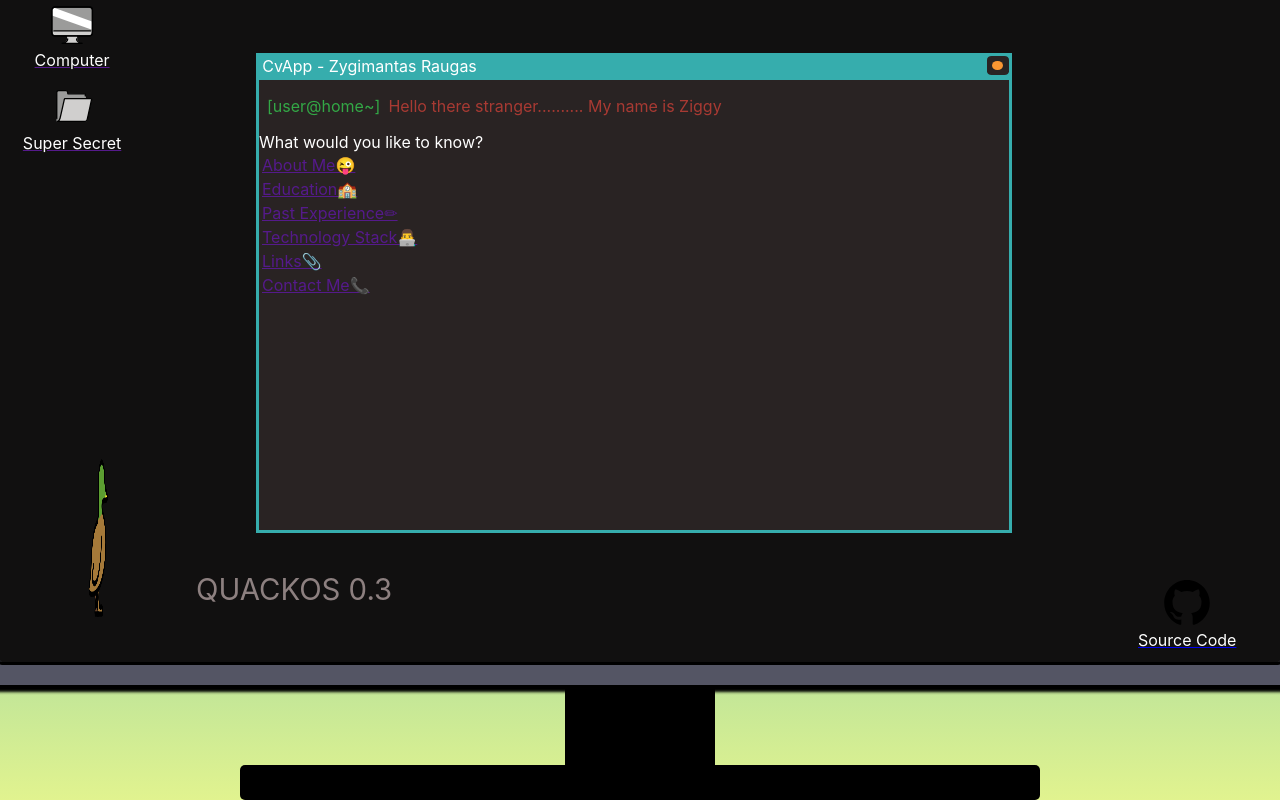
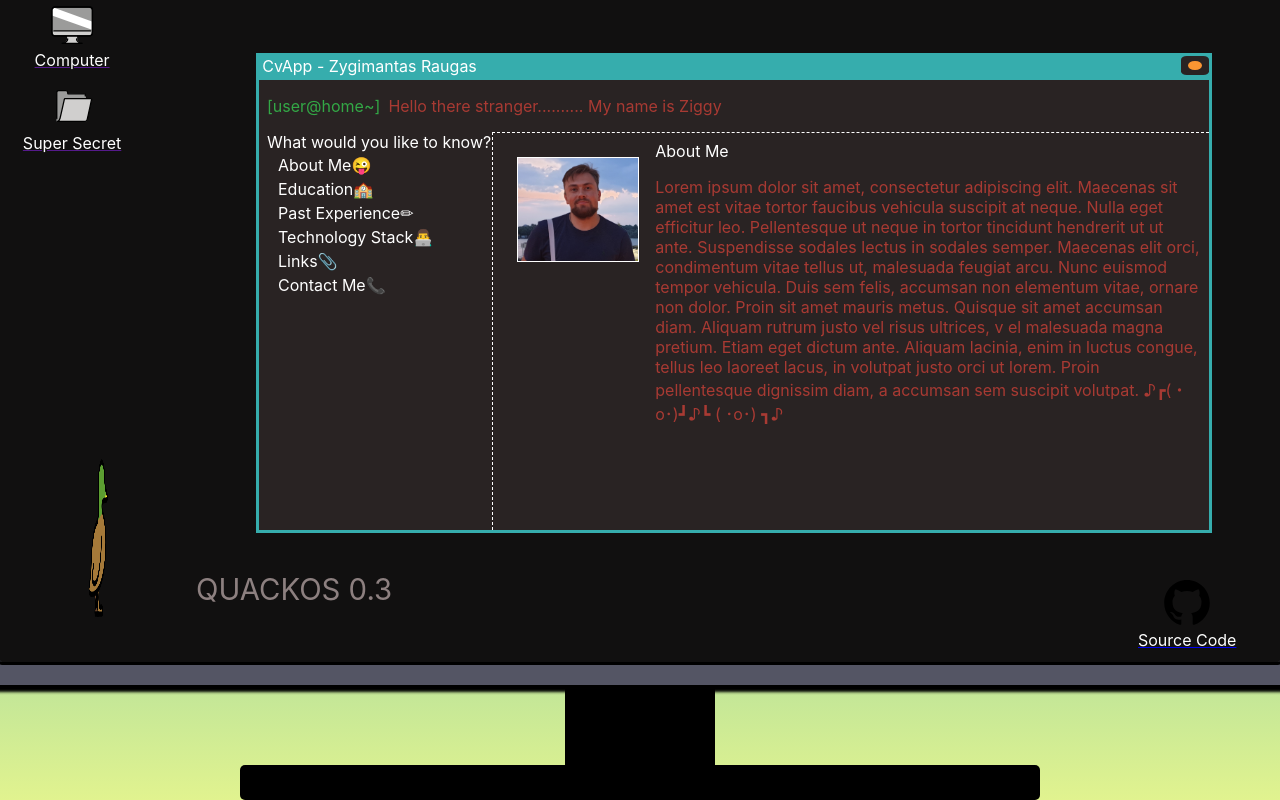
Before and after one commit to igiz/pages, a React (Create React App) app: page / in a window 1280 px wide. Shown: the top 800 px of the page. Built offline with nearby package versions, Linux system fonts and the light colour scheme.

Commit message:
Add profile image. Setup contents area.

```diff
--- a/src/components/CvApp.tsx
+++ b/src/components/CvApp.tsx
@@ -2,7 +2,8 @@ import React from 'react';
 import styled from 'styled-components';
 
 import { NavLink } from '../types/interfaces';
-import linkConfig from '../links.json'
+import linkConfig from '../links.json';
+import profile from '../assets/profile.jpg';
 
 const ColoredSpan = styled.span<{ color: string }>`
     color: ${props => props.color};
@@ -28,7 +29,7 @@ const ScrollSpan = styled.span<{ color: string, steps: number }>`
 
     @keyframes typewriter {
         from { width: 0% }
-        to { width: 65% }
+        to { width: 32% }
     }
 
     @keyframes blink-caret {
@@ -37,9 +38,55 @@ const ScrollSpan = styled.span<{ color: string, steps: number }>`
     }
 `;
 
-const ConsoleContainer = styled.div`
+const FlexContainer = styled.div<{ direction: "row" | "column" }>`
     display: flex;
+    flex-direction: ${props => props.direction};
+    flex-basis: 100%;
+`;
+
+const ContentsContainer = styled.div`
+    flex: 3;
+    padding: 0.5rem 0.5rem;
+    border-left: 0.1rem dashed white;
+    border-top: 0.1rem dashed white;
+
+    p {
+        color: #A83A33
+    }
+`;
+
+const SmallImage = styled.img`
+    width: 120px;
+    height: 103px;
+    border: 0.1rem solid white;
+    margin: 1rem;
+`;
+
+const NavigationContainer = styled.div`
+    flex: 1;
     flex-direction: column;
+    font-size: 12pt;
+
+    * {
+        margin-left: 0.5em;
+    }
+
+    a {
+        text-decoration: none;
+        color: white;
+        :hover {
+            color: #76C7F5;
+            text-decoration: underline;
+            font-size: 13pt;
+        }
+        :hover:before {
+            content: ">"
+        }
+
+        :hover:after{
+            content: "<";
+        }
+    }
 `;
 
 const ConsoleText: React.FC<{ message: string }> = ({ message }) => {
@@ -51,9 +98,10 @@ const ConsoleText: React.FC<{ message: string }> = ({ message }) => {
 
 const CvApp: React.FC = () => {
     const navigationLinks: NavLink[] = linkConfig.links;
-    return <ConsoleContainer>
+    return <FlexContainer direction={"column"}>
         <ConsoleText message={'Hello there stranger.......... My name is Ziggy'} />
-        <div>
+        <FlexContainer direction={"row"}>
+            <NavigationContainer>
                 <ColoredSpan color="white">What would you like to know?</ColoredSpan>
                 <table id="nav">
                     {navigationLinks.map(item => <tr>
@@ -62,8 +110,27 @@ const CvApp: React.FC = () => {
                         </td>
                     </tr>)}
                 </table>
-        </div>
-    </ConsoleContainer>
+            </NavigationContainer>
+            <ContentsContainer>
+                <FlexContainer direction={"row"}>
+                    <SmallImage src={profile} />
+                    <FlexContainer direction={"column"}>
+                        <ColoredSpan color={"white"}>About Me</ColoredSpan>
+                        <p>Lorem ipsum dolor sit amet, consectetur adipiscing elit.
+                            Maecenas sit amet est vitae tortor faucibus vehicula suscipit at neque.
+                            Nulla eget efficitur leo. Pellentesque ut neque in tortor tincidunt hendrerit ut ut ante.
+                            Suspendisse sodales lectus in sodales semper. Maecenas elit orci, condimentum vitae tellus ut, malesuada feugiat arcu. Nunc euismod tempor vehicula. Duis sem felis,
+                            accumsan non elementum vitae, ornare non dolor. Proin sit amet mauris metus. Quisque sit amet accumsan diam. Aliquam rutrum justo vel risus ultrices, v
+                            el malesuada magna pretium. Etiam eget dictum ante. Aliquam lacinia, enim in luctus congue, tellus leo laoreet lacus, in volutpat justo orci ut lorem.
+                            Proin pellentesque dignissim diam, a accumsan sem suscipit volutpat.
+
+                            ♪┏(・o･)┛♪┗ ( ･o･) ┓♪
+                        </p>
+                    </FlexContainer>
+                </FlexContainer>
+            </ContentsContainer>
+        </FlexContainer>
+    </FlexContainer>
 }
 
 export default CvApp;
--- a/src/index.tsx
+++ b/src/index.tsx
@@ -10,7 +10,7 @@ ReactDOM.render(
   <React.StrictMode>
     <Monitor>
       <Computer dimensions={{ rows: 8, columns: 9 }}>
-        <Console name='CvApp - Zygimantas Raugas' dimensions={{ height: '450px', width: '750px' }}>
+        <Console name='CvApp - Zygimantas Raugas' dimensions={{ height: '450px', width: '950px' }}>
           <CvApp />
         </Console>
       </Computer >
```
Also changed, not shown: src/assets/profile.jpg (added). Lines whose indentation alone changed are shown as unchanged.
